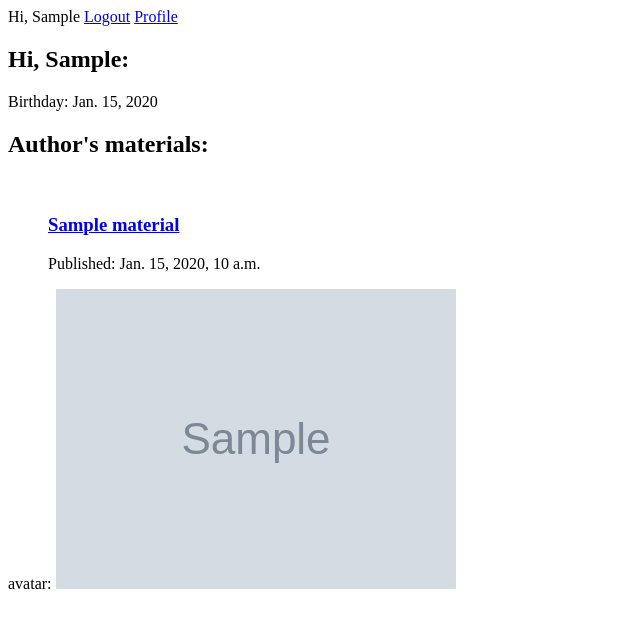
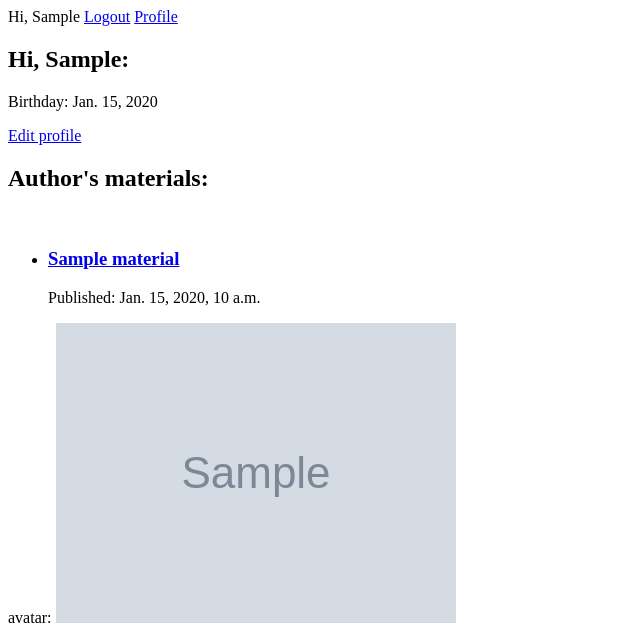
Before and after one commit to JIekceu/it_academy_spring_2022, a Django app: page /lesson/profile/ in a window 1280 px wide. Shown: the top 625 px of the page, without its empty margins (0-640 px from the left). Run offline with Django 4.2, Linux system fonts and the light colour scheme; a user stored in the database is signed in; tables that the repository leaves empty hold one stand-in row (values such as "Sample post"); grey boxes marked "Sample" are stand-in pictures.

Commit message:
Add Edit profile with data/time error

```diff
--- a/lesson/templates/profile.html
+++ b/lesson/templates/profile.html
@@ -5,8 +5,9 @@
 {% block content %}
     <h2>Hi, {{ request.user.first_name }}:</h2>
     <p>Birthday: {{ request.user.profile.birth }}</p>
+    <a href="{% url "lesson:edit_profile" %}">Edit profile</a>
     <h2>Author's materials: </h2><br>
-    <ul
+    <ul>
         {% for material in request.user.user_materials.all %}
             <li>
                <h3><a href="{{material.get_absolute_url}}">{{ material.title }}</a></h3>
--- a/lesson/urls.py
+++ b/lesson/urls.py
@@ -42,6 +42,7 @@ urlpatterns = [
     ),
     path('profile/', views.view_profile, name='profile'),
     path('register/', views.register, name='register'),
+    path('edit_profile/', views.edit_profile, name='edit_profile'),
 ]
 
 if settings.DEBUG:
--- a/lesson/views.py
+++ b/lesson/views.py
@@ -132,3 +132,30 @@ def register(request):
     else:
         user_form = forms.RegistrationForm(request.POST)
         return render(request, 'registration/register_user.html', {"form": user_form})
+
+
+def _get_forms(request, post_method):
+    user_form = forms.UserEditForm(request.POST, instance=request.user)
+
+    kw = {'instance': request.user.profile}
+    if post_method: kw = kw.update({'files': request.FILES})
+
+    profile_form = forms.ProfileEditForm(request.POST, **kw)
+    return user_form, profile_form
+
+
+def edit_profile(request):
+    post_method = request.method == "POST"
+    user_form, profile_form = _get_forms(request, post_method)
+
+    if post_method:
+        if profile_form.is_valid():
+            if user_form.is_valid():
+                if not profile_form.cleaned_data['photo']:
+                    profile_form.cleaned_data['photo'] = request.user.profile.photo
+                profile_form.save()
+                user_form.save()
+                return render(request, 'profile.html')
+    else:
+        return render(request, 'edit_profile.html',
+                      {'user_form': user_form, 'profile_form': profile_form})
```
Also changed, not shown: lesson/forms.py (+12 -0 lines), lesson/templates/edit_profile.html (added, +13 -0 lines).
